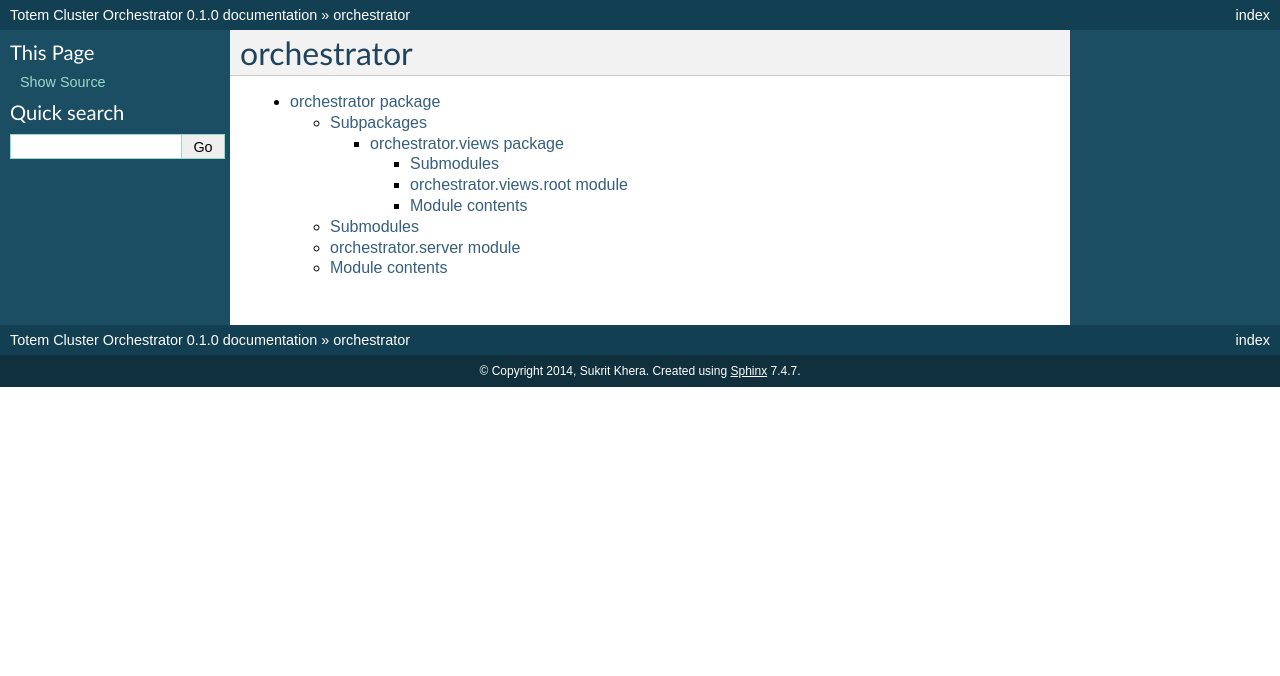
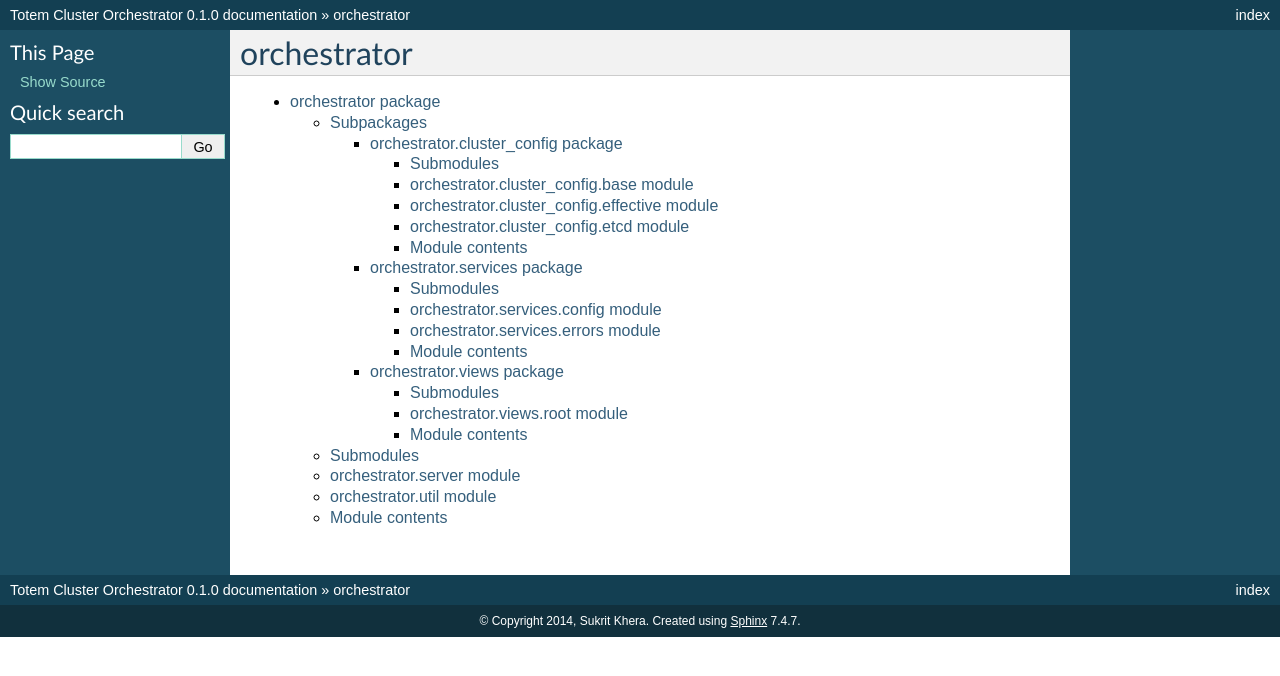
Before and after one commit to totem/cluster-orchestrator, a Sphinx documentation site: the page built from docs/source/modules.rst, in a window 1280 px wide. Shown: the top 676 px of the page. Built offline with Sphinx 7.4.7, drawn with Linux system fonts in a browser that asks for light colours.

```diff
--- /dev/null
+++ b/docs/source/orchestrator.cluster_config.rst
@@ -0,0 +1,38 @@
+orchestrator.cluster_config package
+===================================
+
+Submodules
+----------
+
+orchestrator.cluster_config.base module
+---------------------------------------
+
+.. automodule:: orchestrator.cluster_config.base
+    :members:
+    :undoc-members:
+    :show-inheritance:
+
+orchestrator.cluster_config.effective module
+--------------------------------------------
+
+.. automodule:: orchestrator.cluster_config.effective
+    :members:
+    :undoc-members:
+    :show-inheritance:
+
+orchestrator.cluster_config.etcd module
+---------------------------------------
+
+.. automodule:: orchestrator.cluster_config.etcd
+    :members:
+    :undoc-members:
+    :show-inheritance:
+
+
+Module contents
+---------------
+
+.. automodule:: orchestrator.cluster_config
+    :members:
+    :undoc-members:
+    :show-inheritance:
--- a/docs/source/orchestrator.rst
+++ b/docs/source/orchestrator.rst
@@ -6,6 +6,8 @@ Subpackages
 
 .. toctree::
 
+    orchestrator.cluster_config
+    orchestrator.services
     orchestrator.views
 
 Submodules
@@ -19,6 +21,14 @@ orchestrator.server module
     :undoc-members:
     :show-inheritance:
 
+orchestrator.util module
+------------------------
+
+.. automodule:: orchestrator.util
+    :members:
+    :undoc-members:
+    :show-inheritance:
+
 
 Module contents
 ---------------
--- /dev/null
+++ b/docs/source/orchestrator.services.rst
@@ -0,0 +1,30 @@
+orchestrator.services package
+=============================
+
+Submodules
+----------
+
+orchestrator.services.config module
+-----------------------------------
+
+.. automodule:: orchestrator.services.config
+    :members:
+    :undoc-members:
+    :show-inheritance:
+
+orchestrator.services.errors module
+-----------------------------------
+
+.. automodule:: orchestrator.services.errors
+    :members:
+    :undoc-members:
+    :show-inheritance:
+
+
+Module contents
+---------------
+
+.. automodule:: orchestrator.services
+    :members:
+    :undoc-members:
+    :show-inheritance:
```
